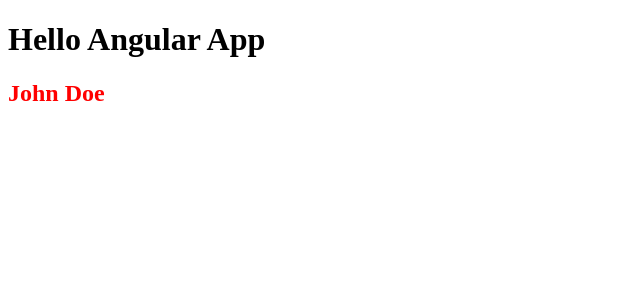
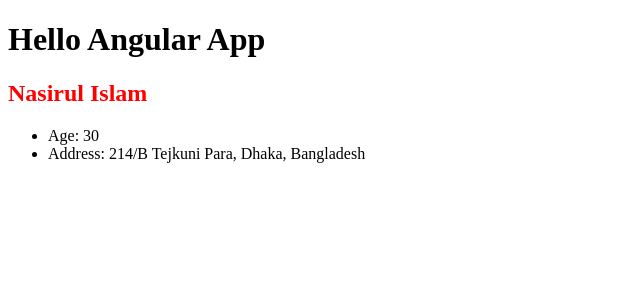
Before and after one commit to mfsiat/Udemy-Angular-Course, an Angular app: page / in a window 1280 px wide. Shown: the top 300 px of the page, without its empty margins (0-640 px from the left). Built offline with nearby package versions, Linux system fonts and the light colour scheme.

Commit message:
string interpolation

```diff
--- a/src/app/components/user/user.component.html
+++ b/src/app/components/user/user.component.html
@@ -1 +1,7 @@
-<h2>John Doe</h2>
+<!-- <h2>John Doe</h2> -->
+<!-- String interpolation -->
+<h2>{{ firstName }} {{ lastName }}</h2>
+<ul>
+  <li>Age: {{ age }}</li>
+  <li>Address: {{ address.street }}, {{ address.city }}, {{ address.state }}</li>
+</ul>
--- a/src/app/components/user/user.component.ts
+++ b/src/app/components/user/user.component.ts
@@ -9,24 +9,30 @@ import {Component} from '@angular/core'
 
 export class UserComponet {
   // Properties
-  firstname = 'John';
-  lastName = 'Doe';
+  firstName = 'Nasirul';
+  lastName = 'Islam';
   age = 30;
+  // this is an object literal
+  address = {
+    street: '214/B Tejkuni Para',
+    city: 'Dhaka',
+    state: 'Bangladesh'
+  };
 
   // Methods
   constructor() {
-    this.sayHello(); // passing in the method
-    // Lets declare another method
-    console.log(this.age);
-    this.hasBirthday(); // caling the hasBirthday() function
-    console.log(this.age); // calling it again
+    // this.sayHello(); // passing in the method
+    // // Lets declare another method
+    // console.log(this.age);
+    // this.hasBirthday(); // caling the hasBirthday() function
+    // console.log(this.age); // calling it again
   }
 
-  sayHello() {
-    console.log(`Hello ${this.firstname} ${this.lastName}`);
-  }
+  // sayHello() {
+  //   console.log(`Hello ${this.firstname} ${this.lastName}`);
+  // }
 
-  hasBirthday() {
-    this.age += 1;
-  }
+  // hasBirthday() {
+  //   this.age += 1;
+  // }
 }
```
